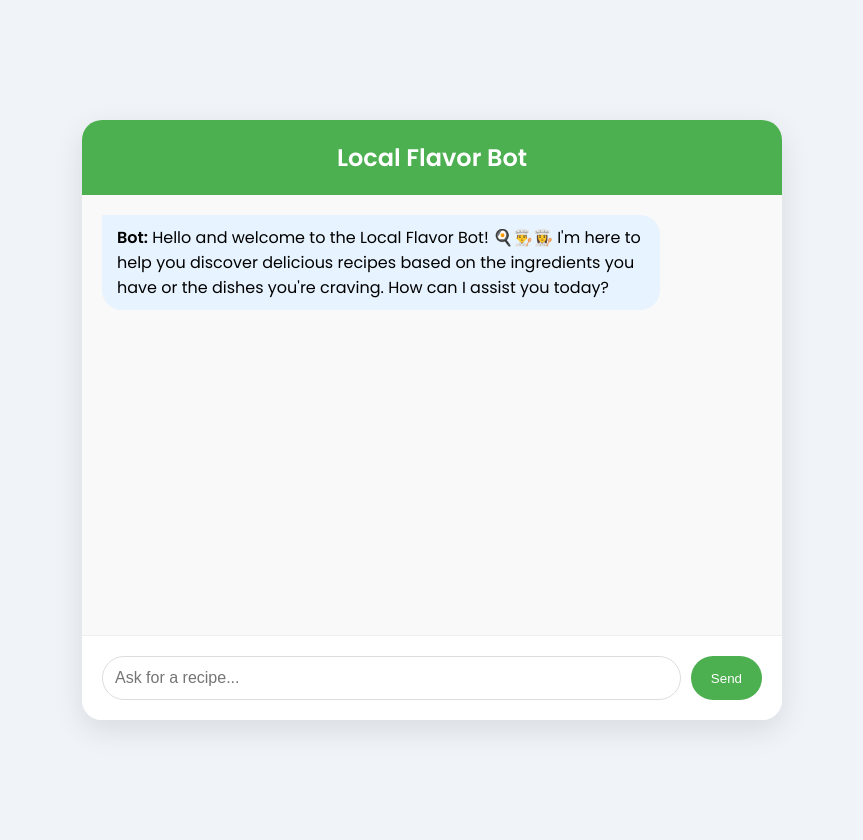
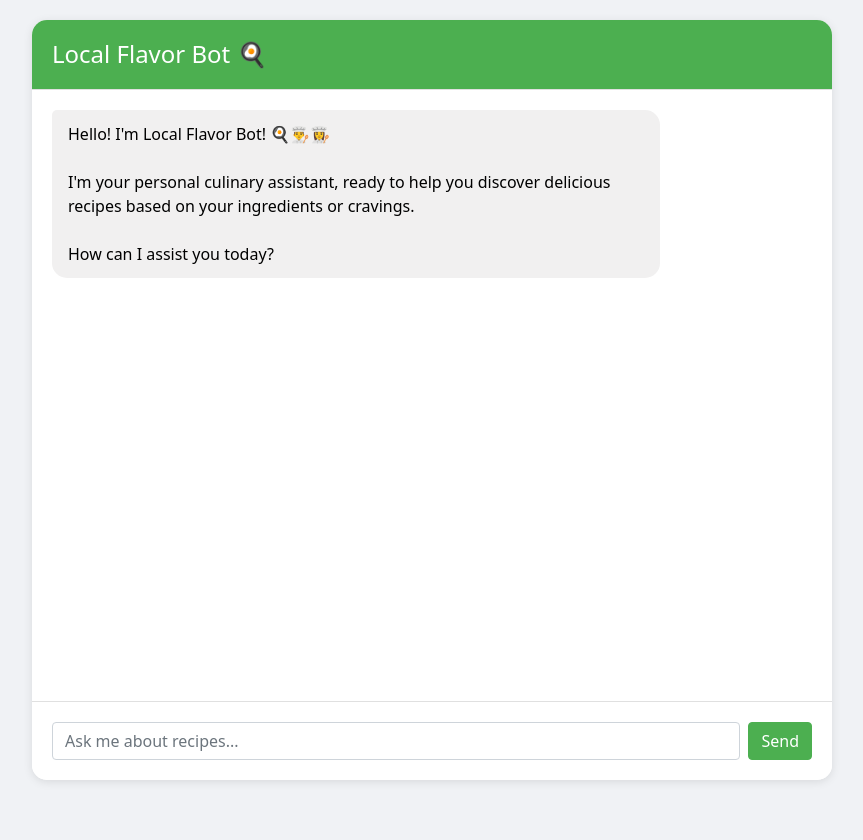
Before and after one commit to ckakgun/flavor-bot, a Flask app: page / in a window 1280 px wide. Shown: the whole page, without its empty margins (208-1071 px from the left). After the commit the page ends 782 px from the top, so only its background shows below. Run offline with Flask 3, Linux system fonts and the light colour scheme; parts of the project's set-up code (start-up, migrations or seed data) failed here and were passed over.

Commit message:
Redesign frontend with Bootstrap and enhanced recipe display

```diff
--- a/templates/index.html
+++ b/templates/index.html
@@ -1,167 +1,255 @@
 <!DOCTYPE html>
-<html lang="en">
+<html>
 <head>
-    <meta charset="UTF-8">
-    <meta name="viewport" content="width=device-width, initial-scale=1.0">
     <title>Local Flavor Bot</title>
-    <script src="https://code.jquery.com/jquery-3.6.0.min.js"></script>
-    <link href="https://fonts.googleapis.com/css2?family=Poppins:wght@300;400;600&display=swap" rel="stylesheet">
+    <link href="https://cdn.jsdelivr.net/npm/bootstrap@5.1.3/dist/css/bootstrap.min.css" rel="stylesheet">
     <style>
         body {
-            font-family: 'Poppins', sans-serif;
-            background-color: #f0f4f8;
+            background-color: #f0f2f5;
+            height: 100vh;
             margin: 0;
             padding: 20px;
+        }
+        .chat-container {
+            max-width: 800px;
+            margin: 0 auto;
+            background: white;
+            border-radius: 15px;
+            box-shadow: 0 2px 10px rgba(0,0,0,0.1);
+            height: calc(100vh - 40px);
             display: flex;
-            justify-content: center;
-            align-items: center;
-            min-height: 100vh;
+            flex-direction: column;
         }
-        #chat-container {
-            width: 90%;
-            max-width: 700px;
-            background-color: #fff;
-            border-radius: 20px;
-            box-shadow: 0 10px 30px rgba(0,0,0,0.1);
-            overflow: hidden;
+        .chat-header {
+            padding: 20px;
+            border-bottom: 1px solid #e0e0e0;
+            background: #4CAF50;
+            color: white;
+            border-radius: 15px 15px 0 0;
         }
-        header {
-            background-color: #4CAF50;
-            color: white;
-            padding: 20px;
-            text-align: center;
-            font-size: 24px;
-            font-weight: 600;
-        }
-        #chat-messages {
-            height: 400px;
+        .chat-messages {
+            flex-grow: 1;
             overflow-y: auto;
             padding: 20px;
-            background-color: #f9f9f9;
         }
         .message {
-            margin-bottom: 15px;
-            padding: 10px 15px;
-            border-radius: 20px;
+            margin-bottom: 20px;
             max-width: 80%;
-            animation: fadeIn 0.5s;
         }
         .bot-message {
-            background-color: #e7f3fe;
-            border-top-left-radius: 0;
-            align-self: flex-start;
+            margin-right: auto;
         }
         .user-message {
-            background-color: #dcf8c6;
-            border-top-right-radius: 0;
-            align-self: flex-end;
             margin-left: auto;
+            text-align: right;
         }
-        @keyframes fadeIn {
-            from { opacity: 0; transform: translateY(10px); }
-            to { opacity: 1; transform: translateY(0); }
+        .message-content {
+            padding: 12px 16px;
+            border-radius: 15px;
+            display: inline-block;
         }
-        #input-area {
-            display: flex;
+        .bot-message .message-content {
+            background: #f1f0f0;
+            color: black;
+            border-top-left-radius: 5px;
+        }
+        .user-message .message-content {
+            background: #4CAF50;
+            color: white;
+            border-top-right-radius: 5px;
+        }
+        .chat-input {
             padding: 20px;
-            background-color: #fff;
-            border-top: 1px solid #eee;
+            border-top: 1px solid #e0e0e0;
+            background: white;
+            border-radius: 0 0 15px 15px;
         }
-        #user-input {
-            flex-grow: 1;
-            padding: 12px;
-            border: 1px solid #ddd;
-            border-radius: 30px;
-            font-size: 16px;
-            outline: none;
+        .recipe-card {
+            background: #fff;
+            border-radius: 10px;
+            padding: 6px;
+            margin: 4px 0;
+            box-shadow: 0 1px 3px rgba(0,0,0,0.1);
+            border-left: 4px solid #4CAF50;
         }
-        #send-button {
+        .recipe-title {
+            color: #2c3e50;
+            margin-bottom: 4px;
+            font-size: 1.1em;
+            font-weight: bold;
+        }
+        .recipe-section {
+            margin: 4px 0;
+        }
+        .recipe-section-title {
+            font-weight: bold;
+            color: #2c3e50;
+            margin-bottom: 2px;
+            font-size: 0.95em;
+        }
+        .ingredient-list {
+            list-style-type: none;
+            padding-left: 0;
+            margin: 0;
+            line-height: 1.3;
+        }
+        .ingredient-list li {
+            margin-bottom: 2px;
+        }
+        .step-list {
+            padding-left: 20px;
+            margin: 0;
+            line-height: 1.3;
+        }
+        .step-list li {
+            margin-bottom: 2px;
+        }
+        p.mb-1 {
+            margin-bottom: 0.15rem !important;
+        }
+        .source-link {
+            color: #4CAF50;
+            text-decoration: none;
+        }
+        .source-link:hover {
+            text-decoration: underline;
+        }
+        .btn-primary {
             background-color: #4CAF50;
-            color: white;
-            border: none;
-            padding: 12px 20px;
-            margin-left: 10px;
-            border-radius: 30px;
-            cursor: pointer;
-            transition: background-color 0.3s;
+            border-color: #4CAF50;
         }
-        #send-button:hover {
+        .btn-primary:hover {
             background-color: #45a049;
+            border-color: #45a049;
         }
     </style>
 </head>
 <body>
-    <div id="chat-container">
-        <header>Local Flavor Bot</header>
-        <div id="chat-messages"></div>
-        <div id="input-area">
-            <input type="text" id="user-input" placeholder="Ask for a recipe...">
-            <button id="send-button">Send</button>
+    <div class="chat-container">
+        <div class="chat-header">
+            <h1 class="h4 m-0">Local Flavor Bot 🍳</h1>
+        </div>
+
+        <div class="chat-messages" id="chat-messages">
+        </div>
+
+        <div class="chat-input">
+            <form id="chatForm" class="d-flex gap-2">
+                <input type="text" id="userInput" class="form-control" placeholder="Ask me about recipes...">
+                <button type="submit" class="btn btn-primary">Send</button>
+            </form>
         </div>
     </div>
 
     <script>
-        $(document).ready(function() {
-            function addMessage(sender, message) {
-                var messageClass = sender === 'Bot' ? 'bot-message' : 'user-message';
-                $('#chat-messages').append('<div class="message ' + messageClass + '"><strong>' + sender + ':</strong> ' + message + '</div>');
-                $('#chat-messages').scrollTop($('#chat-messages')[0].scrollHeight);
-            }
+        const chatMessages = document.getElementById('chat-messages');
+        const chatForm = document.getElementById('chatForm');
+        const userInput = document.getElementById('userInput');
 
-            var welcome_message = `Hello and welcome to the Local Flavor Bot! 🍳👨‍🍳👩‍🍳
+        // Add welcome message
+        function addWelcomeMessage() {
+            const welcomeMessage = `Hello! I'm Local Flavor Bot! 🍳👨‍🍳👩‍🍳
 
-I'm here to help you discover delicious recipes based on the ingredients you have or the dishes you're craving.
+I'm your personal culinary assistant, ready to help you discover delicious recipes based on your ingredients or cravings.
 
 How can I assist you today?`;
+            addMessage('bot', welcomeMessage);
+        }
 
-            addMessage('Bot', welcome_message);
-            function sendMessage() {
-                var userMessage = $('#user-input').val();
-                if (userMessage.trim() != '') {
-                    addMessage('You', userMessage);
-                    $('#user-input').val('');
-                    $('#send-button').prop('disabled', true);
+        // Add a message to the chat
+        function addMessage(sender, content) {
+            const messageDiv = document.createElement('div');
+            messageDiv.className = `message ${sender}-message`;
 
-                    $.ajax({
-                        url: '/search',
-                        method: 'POST',
-                        data: {query: userMessage},
-                        success: function(response) {
-                            if (response.rate_limited) {
-                                addMessage('Bot', response.error);
-                            } else if (response.results.length > 0) {
-                                var botResponse = "Here are some recipes that might interest you with the ingredients you provided:<br><br>";
-                                response.results.forEach(function(recipe, index) {
-                                    botResponse += (index + 1) + ". <b>" + recipe.name + "</b><br>";
-                                    botResponse += "Ingredients: " + recipe.ingredients + "<br>";
-                                    botResponse += "Instructions: " + recipe.steps + "<br><br>";
-                                });
-                                addMessage('Bot', botResponse);
-                            } else {
-                                addMessage('Bot', "I'm sorry, I couldn't find any matching recipes. Can you try rephrasing your request?");
+            const messageContent = document.createElement('div');
+            messageContent.className = 'message-content';
+            messageContent.innerHTML = content.replace(/\n/g, '<br>');
+
+            messageDiv.appendChild(messageContent);
+            chatMessages.appendChild(messageDiv);
+            chatMessages.scrollTop = chatMessages.scrollHeight;
+        }
+
+        // Format recipe as HTML
+        function formatRecipe(recipe) {
+            return `
+                <div class="recipe-card">
+                    <div class="recipe-title">📝 ${recipe.name}</div>
+                    <div class="recipe-section">
+                        <div class="recipe-section-title">⏲️ Preparation</div>
+                        <p class="mb-1">• Ready in: ${recipe.readyInMinutes} min • Servings: ${recipe.servings}</p>
+                    </div>
+                    <div class="recipe-section">
+                        <div class="recipe-section-title">🧂 Ingredients</div>
+                        <ul class="ingredient-list">
+                            ${recipe.ingredients.split(', ').map(ingredient =>
+                                `<li>${ingredient}</li>`
+                            ).join('')}
+                        </ul>
+                    </div>
+                    <div class="recipe-section">
+                        <div class="recipe-section-title">📋 Instructions</div>
+                        <ol class="step-list">
+                            ${Array.isArray(recipe.steps)
+                                ? recipe.steps.map(step => `<li>${step}</li>`).join('')
+                                : `<li>${recipe.steps}</li>`
                             }
-                        },
-                        error: function(xhr) {
-                            if (xhr.status === 429) {
-                                addMessage('Bot', "Rate limit exceeded. Please wait a few seconds before trying again.");
-                            } else {
-                                addMessage('Bot', "Sorry, there was an error processing your request.");
-                            }
-                        },
-                        complete: function() {
-                            $('#send-button').prop('disabled', false);
-                        }
-                    });
+                        </ol>
+                    </div>
+                    <div class="recipe-section">
+                        <div class="recipe-section-title">🔗 Source</div>
+                        <a href="${recipe.sourceUrl}" target="_blank" class="source-link">View Original Recipe</a>
+                    </div>
+                </div>
+            `;
+        }
+
+        // Handle form submission
+        chatForm.addEventListener('submit', async (e) => {
+            e.preventDefault();
+            const query = userInput.value.trim();
+
+            if (!query) return;
+
+            // Add user message
+            addMessage('user', query);
+            userInput.value = '';
+
+            try {
+                const response = await fetch('/search', {
+                    method: 'POST',
+                    headers: {
+                        'Content-Type': 'application/x-www-form-urlencoded',
+                    },
+                    body: `query=${encodeURIComponent(query)}`
+                });
+
+                const data = await response.json();
+
+                if (data.rate_limited) {
+                    addMessage('bot', 'Rate limit exceeded. Please wait a few seconds before trying again.');
+                    return;
                 }
+
+                if (!data.results || data.results.length === 0) {
+                    addMessage('bot', "I'm sorry, I couldn't find any matching recipes. Can you try rephrasing your request?");
+                    return;
+                }
+
+                let botResponse = "Here are some recipes that might interest you:";
+                data.results.forEach(recipe => {
+                    botResponse += formatRecipe(recipe);
+                });
+
+                addMessage('bot', botResponse);
+
+            } catch (error) {
+                addMessage('bot', 'An error occurred while fetching recipes. Please try again.');
             }
+        });
 
-            $('#send-button').click(sendMessage);
-            $('#user-input').keypress(function(e) {
-                if (e.which == 13) {  // Enter key
-                    sendMessage();
-                }
-            });
-        });
+        // Initialize chat with welcome message
+        addWelcomeMessage();
     </script>
 </body>
 </html>
```
